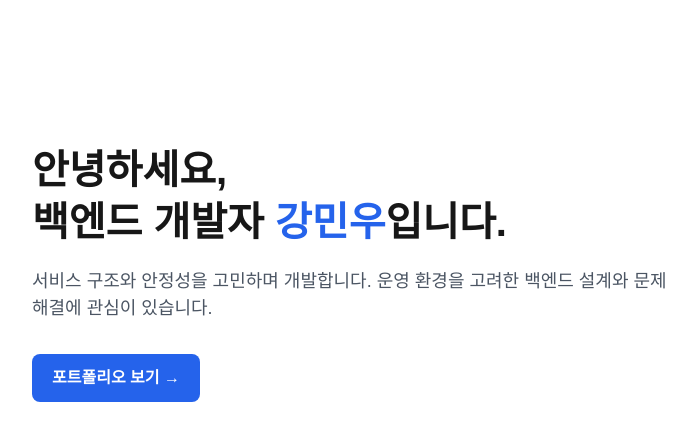
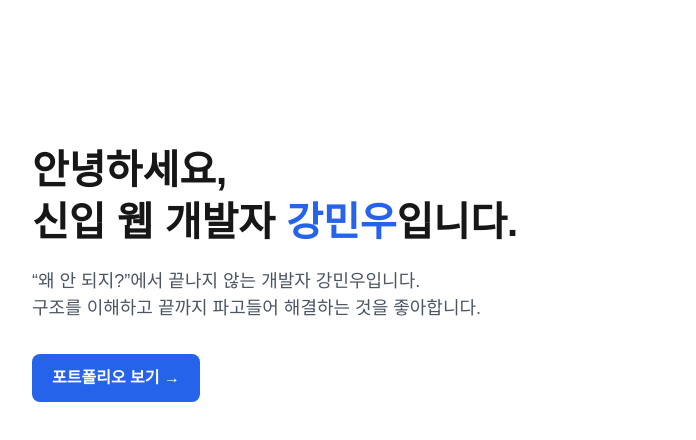
Before and after one commit to Mwoo0383/myprofile-frontend, a Next.js app: page / in a window 1280 px wide. Shown: the top 440 px of the page, without its empty margins (152-848 px from the left). Built offline with nearby package versions, Linux system fonts and the light colour scheme.

Commit message:
README.md 업데이트 & 소개문구 수정

```diff
--- a/components/HeroSection.tsx
+++ b/components/HeroSection.tsx
@@ -17,7 +17,7 @@ export default function HeroSection() {
       >
         안녕하세요,
         <br />
-        백엔드 개발자 <span style={{ color: "#2563eb" }}>강민우</span>입니다.
+        신입 웹 개발자 <span style={{ color: "#2563eb" }}>강민우</span>입니다.
       </h1>
 
       <p
@@ -28,8 +28,8 @@ export default function HeroSection() {
           maxWidth: 640,
         }}
       >
-        서비스 구조와 안정성을 고민하며 개발합니다.
-        운영 환경을 고려한 백엔드 설계와 문제 해결에 관심이 있습니다.
+        “왜 안 되지?”에서 끝나지 않는 개발자 강민우입니다.<br></br>
+        구조를 이해하고 끝까지 파고들어 해결하는 것을 좋아합니다.
       </p>
 
       <div style={{ marginTop: 32 }}>
```
Also changed, not shown: 1 other file (tests, documents, lock files or other folders).
